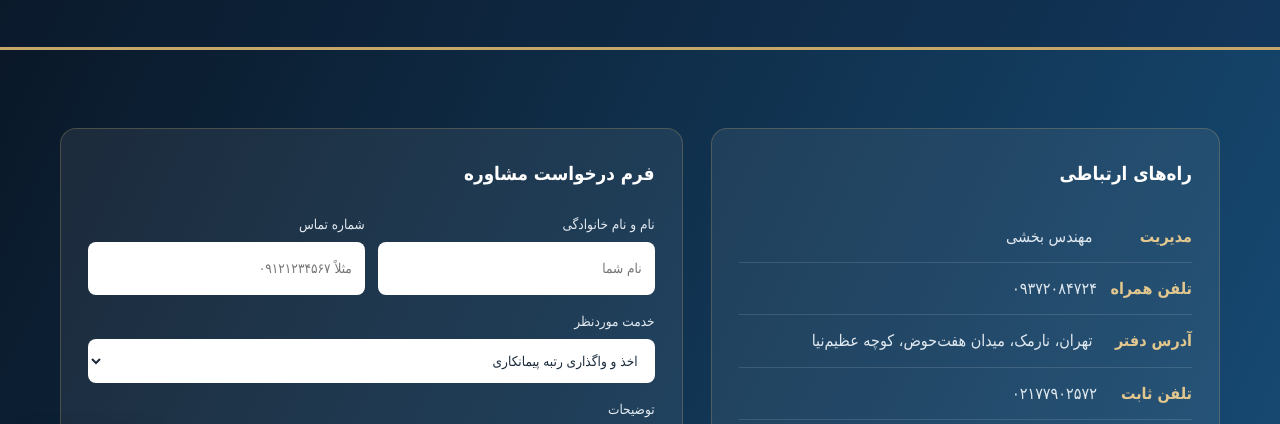
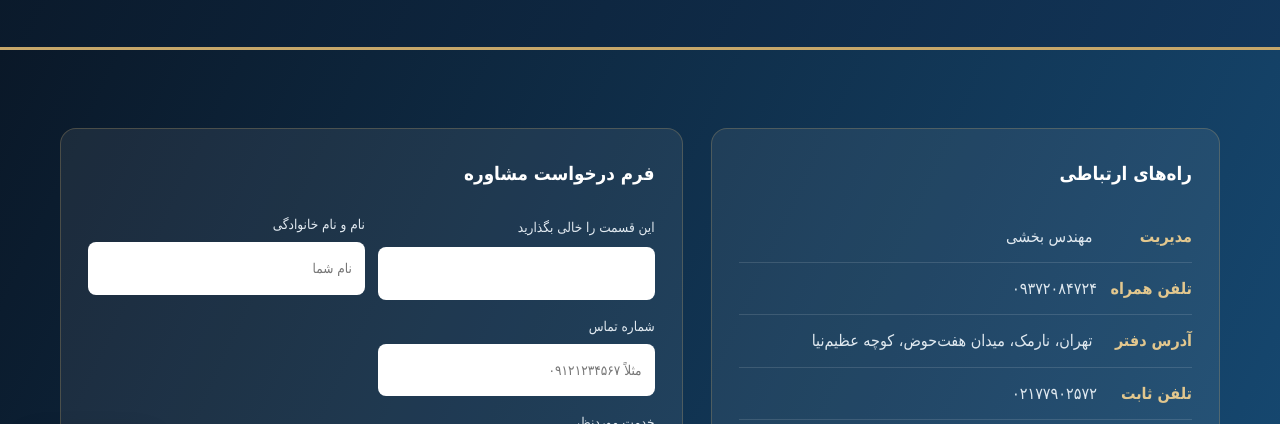
Before and after one commit to hadibakhshi1325-create/esfandiyar-site, a plain HTML site: page contact/index.html in a window 1280 px wide. Shown: the part 302-726 px from the top of the page. Drawn offline with Linux system fonts and the light colour scheme.

Commit message:
Add basic honeypot protection to contact form

```diff
--- a/contact/index.html
+++ b/contact/index.html
@@ -31,6 +31,7 @@
 <div class="contact-line"><b>واتساپ</b><a href="https://wa.me/989372084724" target="_blank" rel="noopener">۰۹۳۷۲۰۸۴۷۲۴</a></div>
 <div class="contact-line"><b>تلگرام</b><a href="https://t.me/hadi_s_b98" target="_blank" rel="noopener">@hadi_s_b98</a></div></div>
 <div class="formbox"><h3>فرم درخواست مشاوره</h3><form data-wa="https://wa.me/989372084724" novalidate>
+<div class="hp-field" aria-hidden="true"><label>این قسمت را خالی بگذارید<input name="website_url" type="text" tabindex="-1" autocomplete="off"></label></div>
 <label>نام و نام خانوادگی<input name="name" required autocomplete="name" placeholder="نام شما"></label>
 <label>شماره تماس<input name="phone" required inputmode="tel" autocomplete="tel" placeholder="مثلاً ۰۹۱۲۱۲۳۴۵۶۷"></label>
 <label class="full">خدمت موردنظر<select name="service"><option value="contractor-rating">اخذ و واگذاری رتبه پیمانکاری</option><option value="tehran-municipality-card">کارت الکترونیک شهرداری تهران</option><option value="urban-services-rating">رتبه معاونت خدمات شهری</option><option value="water-wastewater-rating">رتبه سازمان آب و فاضلاب کشور</option><option value="safety-qualification">گواهی صلاحیت ایمنی</option><option value="national-permits-portal">مجوز درگاه ملی مجوزها</option><option value="company-registration">ثبت شرکت</option><option value="company-changes">ثبت تغییرات شرکت</option><option value="statement-registration">ثبت صورت‌وضعیت</option><option value="electronic-token">اخذ و فعال‌سازی توکن</option><option value="tax-audit">حسابرسی و امور مالیاتی</option><option value="social-security">بیمه تأمین اجتماعی</option><option value="points-engineer">تأمین مهندس امتیازآور</option><option value="other">سایر خدمات</option></select></label>
```
